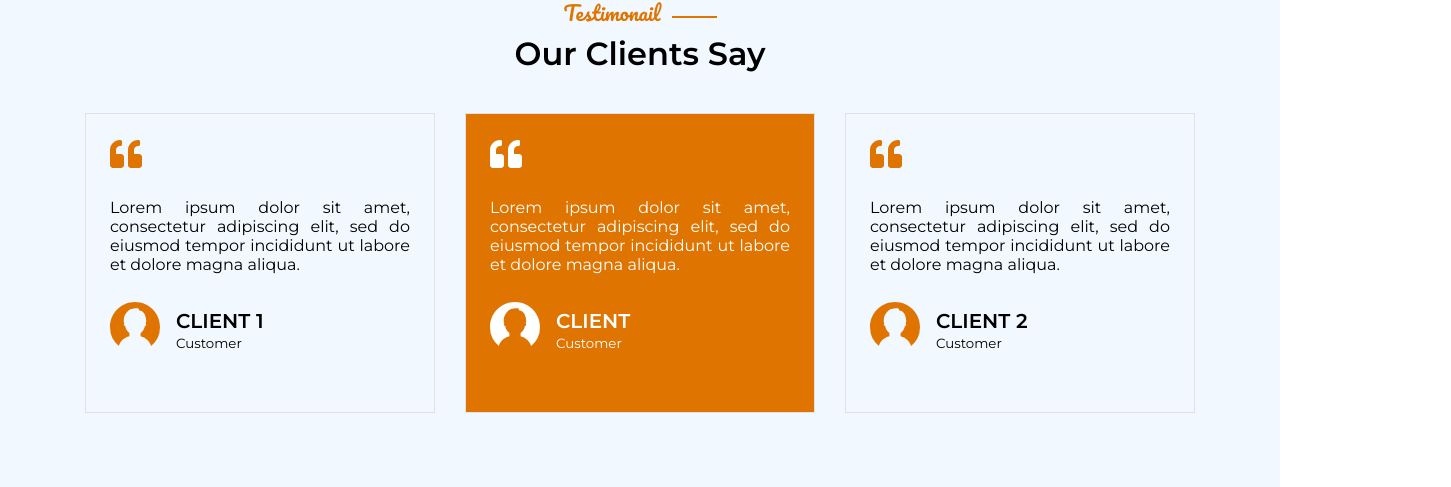
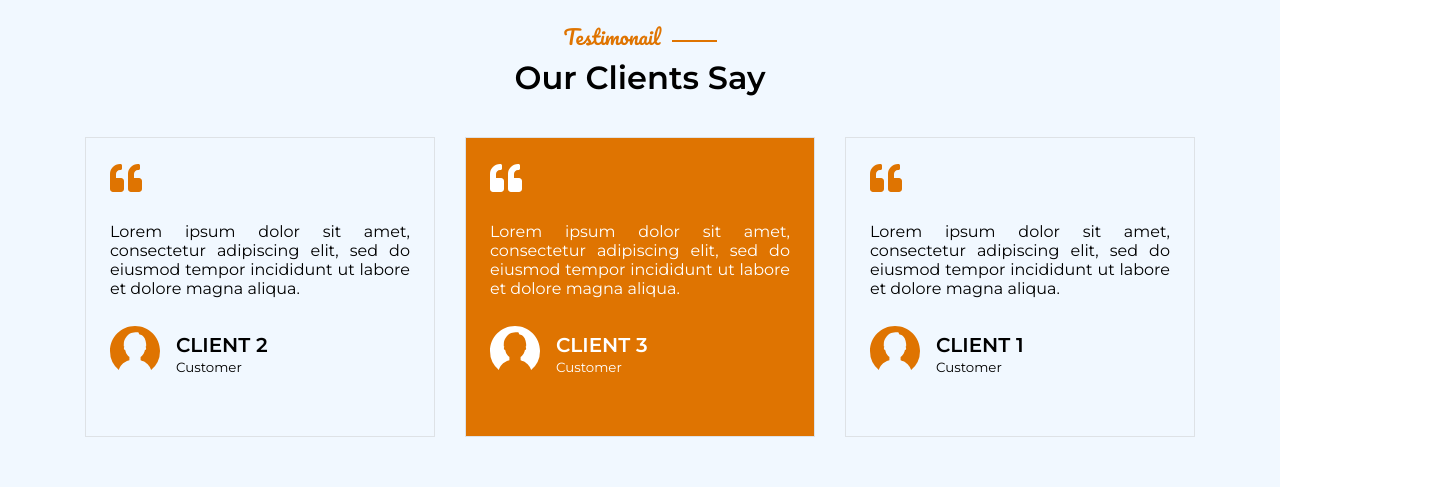
Before and after one commit to OsamaAslam29/FTS-Constractor, a React (Create React App) app: page / in a window 1280 px wide. Shown: the part 3017-3504 px from the top of the page, 1451 px wide, since content can reach past the window. Built offline with nearby package versions, Linux system fonts and the light colour scheme.

Commit message:
testimonial added

```diff
--- a/src/Components/About/About.jsx
+++ b/src/Components/About/About.jsx
@@ -63,6 +63,7 @@ const About = () => {
                         </div>
                     </div>
                 </Roll>
+                <div id="about"></div>
             </div>
 
         </div>
--- a/src/Components/NewTestimonials/NewTestimonials.jsx
+++ b/src/Components/NewTestimonials/NewTestimonials.jsx
@@ -16,7 +16,15 @@ const arr = [
     heading:
       "Lorem ipsum dolor sit amet, consectetur adipiscing elit, sed do eiusmod tempor incididunt ut labore et dolore magna aliqua.",
     pic: <Pic />,
-    bio: "CLIENT",
+    bio: "CLIENT 3",
+    data: "Customer",
+  },
+  {
+    img: <FaQuoteLeft />,
+    heading:
+      "Lorem ipsum dolor sit amet, consectetur adipiscing elit, sed do eiusmod tempor incididunt ut labore et dolore magna aliqua.",
+    pic: <Pic />,
+    bio: "CLIENT 1",
     data: "Customer",
   },
   {
@@ -41,6 +49,14 @@ const arr = [
       "Lorem ipsum dolor sit amet, consectetur adipiscing elit, sed do eiusmod tempor incididunt ut labore et dolore magna aliqua.",
     pic: <Pic />,
     bio: "CLIENT 1",
+    data: "Customer",
+  },
+  {
+    img: <FaQuoteLeft />,
+    heading:
+      "Lorem ipsum dolor sit amet, consectetur adipiscing elit, sed do eiusmod tempor incididunt ut labore et dolore magna aliqua.",
+    pic: <Pic />,
+    bio: "CLIENT 2",
     data: "Customer",
   },
 
--- a/src/Components/Services/Services.jsx
+++ b/src/Components/Services/Services.jsx
@@ -9,7 +9,7 @@ import Zoom from 'react-reveal/Zoom';
 const Services = () => {
     return (
         <>
-            <div className="container spacing" id='about'>
+            <div className="container spacing">
                 <div className="flex-about">
                     <div className="images-box">
                         <div className="upper">
@@ -60,7 +60,7 @@ const Services = () => {
                 </div>
             </div>
 
-            <div className='container spacing' id='services'>
+            <div className='container spacing' >
                 <div className="flex-services">
                     <h2>FTS General Contractors Services</h2>
                     <p>Lorem ipsum dolor sit amet, consectetur adipiscing elit, sed do eiusmod tempor incididunt ut labore et dolore magna aliqua. Ut enim ad minim veniam, quis nostrud exercitation ullamco laboris nisi ut aliquip ex ea commodo consequat. Duis aute irure dolor in reprehenderit in voluptate velit esse cillum dolore eu fugiat nulla pariatur. Excepteur sint occaecat cupidatat non proident, sunt in culpa qui officia deserunt mollit anim id est laborum.</p>
@@ -68,6 +68,7 @@ const Services = () => {
                 </div>
 
             </div>
+            <div id="services"></div>
         </>
     )
 }
```
